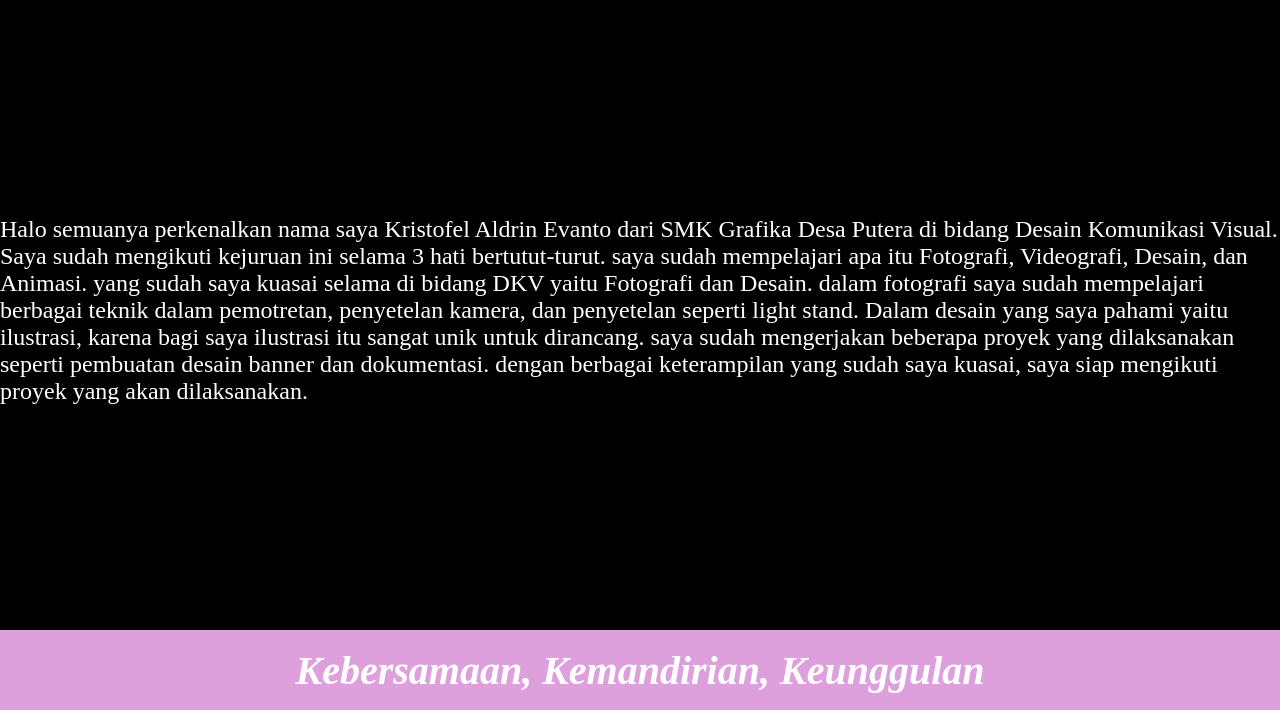
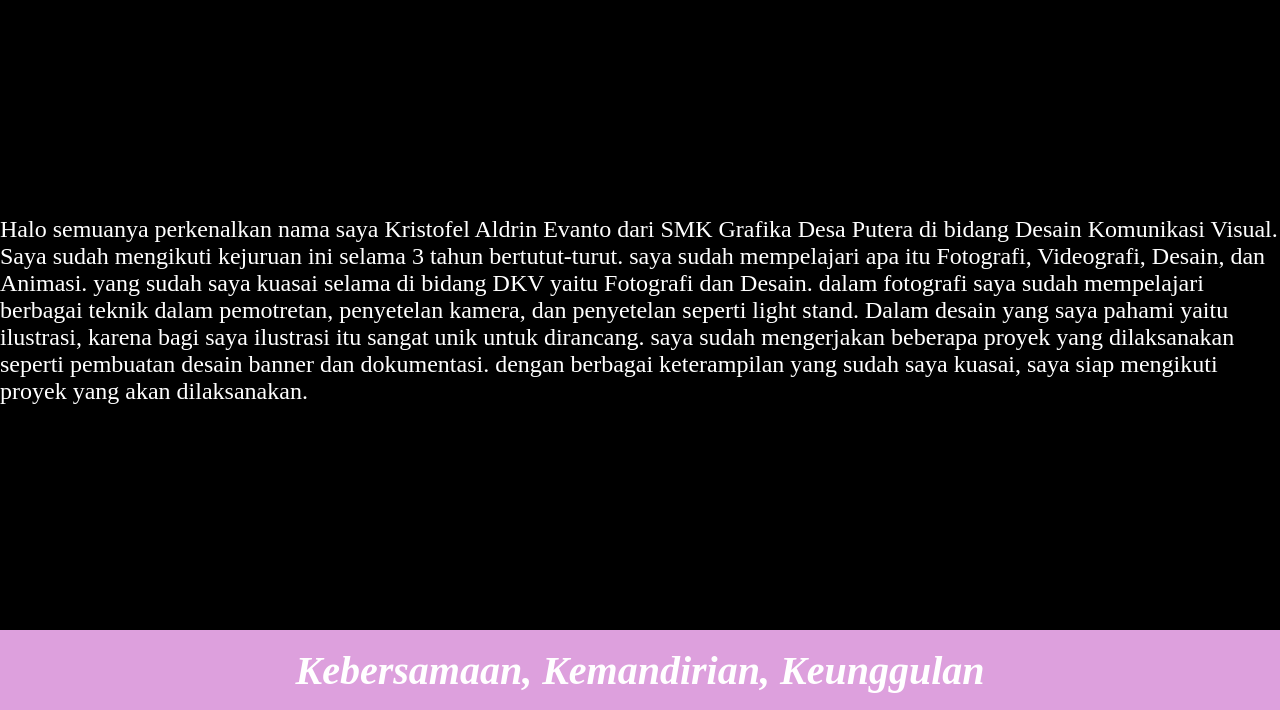
Before and after one commit to Krysto-soldier/Krysto-Website, a plain HTML site: page about.html in a window 1280 px wide. Shown: the part 90-800 px from the top of the page. Drawn offline with Linux system fonts and the light colour scheme.

Commit message:
Update about.html
Signed-off-by: Krysto-soldier <kristofelaldrin@gmail.com>

```diff
--- a/about.html
+++ b/about.html
@@ -29,7 +29,7 @@
 
     <!-- CONTENT 1 -->
     <div class="container-content">
-      <p> Halo semuanya perkenalkan nama saya Kristofel Aldrin Evanto dari SMK Grafika Desa Putera di bidang Desain Komunikasi Visual. Saya sudah mengikuti kejuruan ini selama 3 hati bertutut-turut. saya sudah mempelajari apa itu Fotografi, Videografi, Desain, dan Animasi. yang sudah saya kuasai selama di bidang DKV yaitu Fotografi dan Desain. dalam fotografi saya sudah mempelajari berbagai teknik dalam pemotretan, penyetelan kamera, dan penyetelan seperti light stand. Dalam desain yang saya pahami yaitu ilustrasi, karena bagi saya ilustrasi itu sangat unik untuk dirancang. saya sudah mengerjakan beberapa proyek yang dilaksanakan seperti pembuatan desain banner dan dokumentasi. dengan berbagai keterampilan yang sudah saya kuasai, saya siap mengikuti proyek yang akan dilaksanakan.</p>
+      <p> Halo semuanya perkenalkan nama saya Kristofel Aldrin Evanto dari SMK Grafika Desa Putera di bidang Desain Komunikasi Visual. Saya sudah mengikuti kejuruan ini selama 3 tahun bertutut-turut. saya sudah mempelajari apa itu Fotografi, Videografi, Desain, dan Animasi. yang sudah saya kuasai selama di bidang DKV yaitu Fotografi dan Desain. dalam fotografi saya sudah mempelajari berbagai teknik dalam pemotretan, penyetelan kamera, dan penyetelan seperti light stand. Dalam desain yang saya pahami yaitu ilustrasi, karena bagi saya ilustrasi itu sangat unik untuk dirancang. saya sudah mengerjakan beberapa proyek yang dilaksanakan seperti pembuatan desain banner dan dokumentasi. dengan berbagai keterampilan yang sudah saya kuasai, saya siap mengikuti proyek yang akan dilaksanakan.</p>
     </div>
     <!-- CONTENT 1 END -->
 
```
